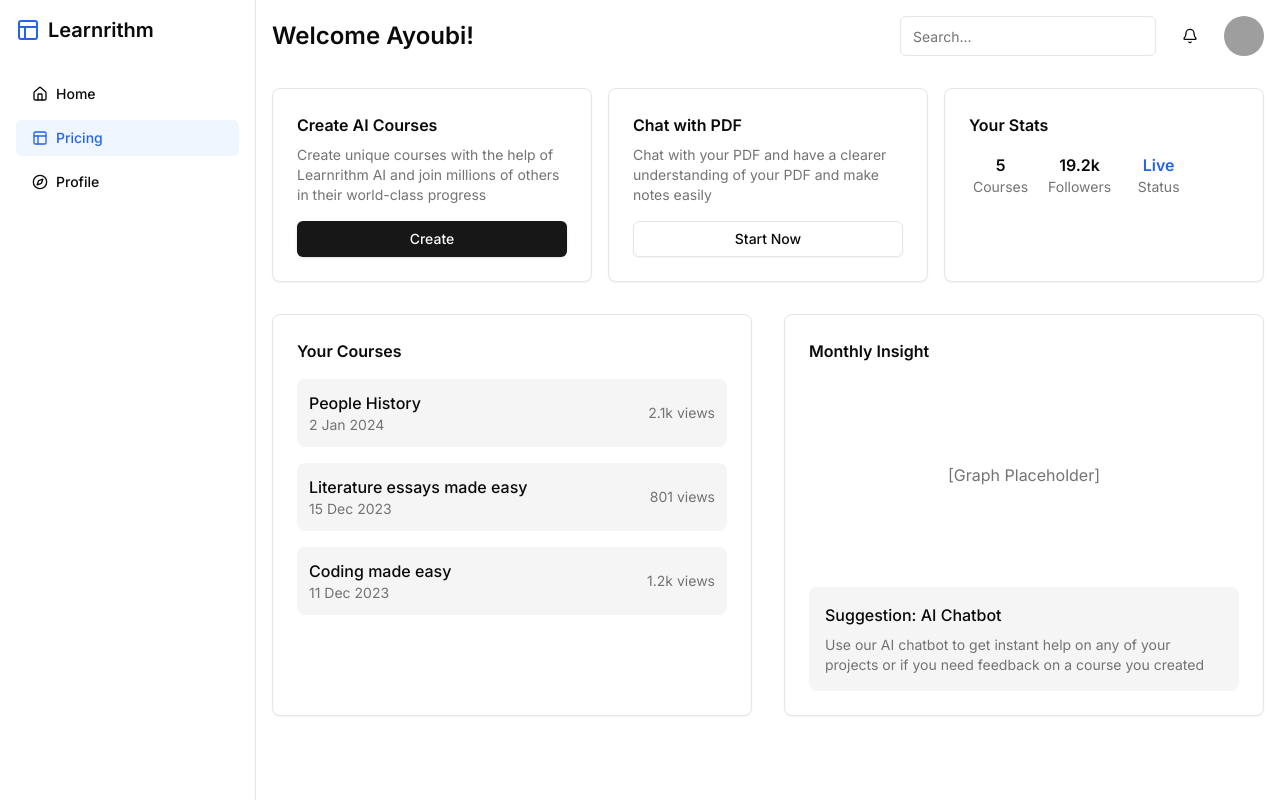
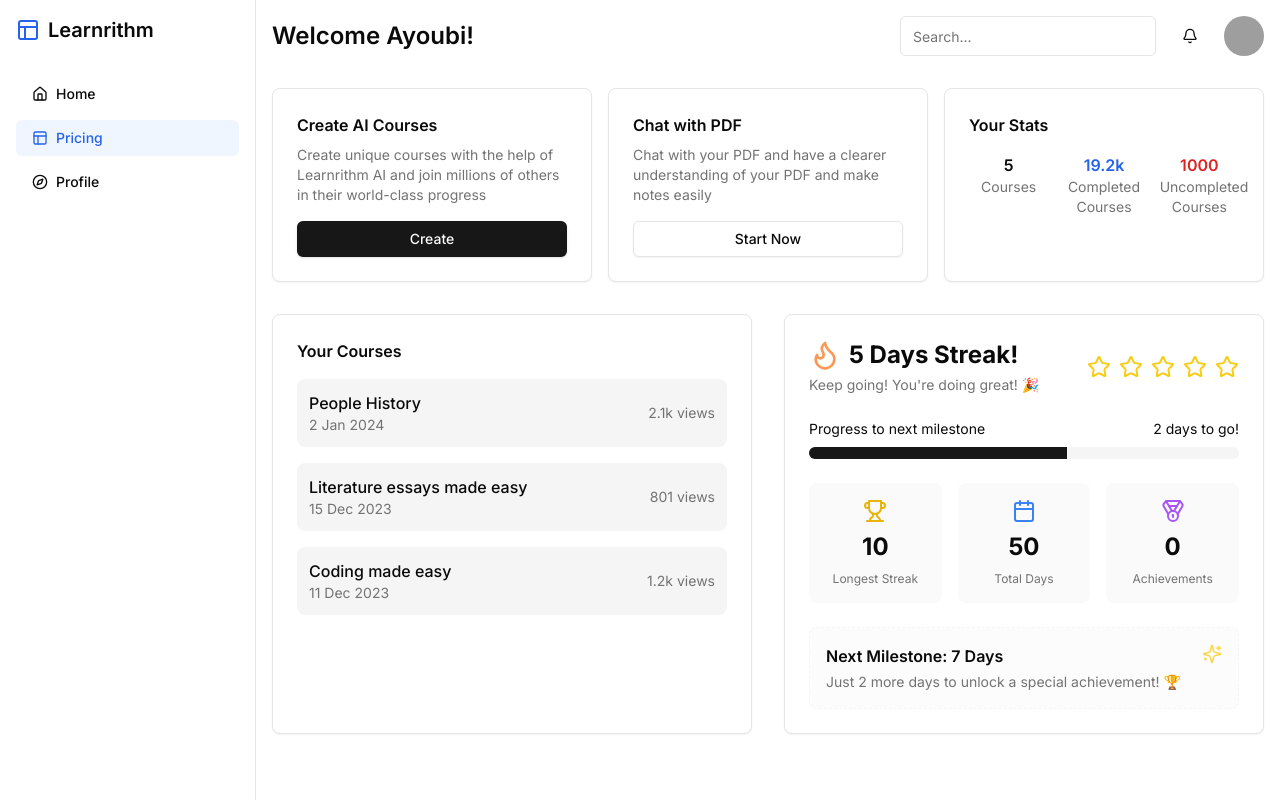
Before and after one commit to learnrithmai/Learnrithm-Ai-Teacher-frontend, a Next.js app: page /dashboard in a window 1280 px wide. Built offline with nearby package versions, Linux system fonts and the light colour scheme; grey boxes are pictures that could not be loaded.

Commit message:
feat: add StreakCard component and integrate it into the dashboard; remove Monthly Insight section

```diff
--- a/src/app/dashboard/page.tsx
+++ b/src/app/dashboard/page.tsx
@@ -6,6 +6,7 @@ import { Button } from "@/components/ui/button";
 import { Card } from "@/components/ui/card";
 import { Input } from "@/components/ui/input";
 import { Sheet, SheetContent, SheetTrigger, SheetHeader, SheetTitle } from "@/components/ui/sheet";
+import { StreakCard } from "@/components/streak-card";
 
 export default function Dashboard() {
   return (
@@ -43,12 +44,6 @@ export default function Dashboard() {
                   <Button variant="ghost" className="w-full justify-start gap-2">
                     <Compass className="h-5 w-5" /> Profile
                   </Button>
-                  {/* <Button variant="ghost" className="w-full justify-start gap-2">
-                    <Info className="h-5 w-5" /> About us
-                  </Button>
-                  <Button variant="ghost" className="w-full justify-start gap-2">
-                    <Settings className="h-5 w-5" /> Settings
-                  </Button> */}
                 </nav>
               </>
             </SheetContent>
@@ -62,7 +57,6 @@ export default function Dashboard() {
           <Layout className="h-6 w-6 text-blue-600" />
           <span className="font-semibold text-xl">Learnrithm</span>
         </div>
-
         <nav className="space-y-2">
           <Button variant="ghost" className="w-full justify-start gap-2">
             <Home className="h-5 w-5" /> Home
@@ -73,12 +67,6 @@ export default function Dashboard() {
           <Button variant="ghost" className="w-full justify-start gap-2">
             <Compass className="h-5 w-5" /> Profile
           </Button>
-          {/* <Button variant="ghost" className="w-full justify-start gap-2">
-            <Info className="h-5 w-5" /> About us
-          </Button>
-          <Button variant="ghost" className="w-full justify-start gap-2">
-            <Settings className="h-5 w-5" /> Settings
-          </Button> */}
         </nav>
       </aside>
 
@@ -139,12 +127,12 @@ export default function Dashboard() {
                     <div className="text-sm text-muted-foreground">Courses</div>
                   </div>
                   <div className="text-center">
-                    <div className="font-semibold">19.2k</div>
-                    <div className="text-sm text-muted-foreground">Followers</div>
+                    <div className="font-semibold text-blue-600">19.2k</div>
+                    <div className="text-sm text-muted-foreground">Completed Courses</div>
                   </div>
                   <div className="text-center">
-                    <div className="font-semibold text-blue-600">Live</div>
-                    <div className="text-sm text-muted-foreground">Status</div>
+                    <div className="font-semibold text-red-600">1000</div>
+                    <div className="text-sm text-muted-foreground">Uncompleted Courses</div>
                   </div>
                 </div>
               </div>
@@ -174,19 +162,13 @@ export default function Dashboard() {
             </div>
           </Card>
 
-          {/* Monthly Insight */}
-          <Card className="p-6">
-            <h3 className="font-semibold mb-4">Monthly Insight</h3>
-            <div className="h-48 flex items-center justify-center text-muted-foreground">
-              [Graph Placeholder]
-            </div>
-            <div className="mt-4 p-4 bg-secondary rounded-lg">
-              <h4 className="font-medium mb-2">Suggestion: AI Chatbot</h4>
-              <p className="text-sm text-muted-foreground">
-                Use our AI chatbot to get instant help on any of your projects or if you need feedback on a course you created
-              </p>
-            </div>
-          </Card>
+          {/* Replaced Monthly Insight with StreakCard */}
+          <StreakCard
+            currentStreak={5}
+            longestStreak={10}
+            totalDays={50}
+            progress={60}
+          />
         </div>
 
       </main>
--- /dev/null
+++ b/src/components/streak-card.tsx
@@ -0,0 +1,138 @@
+'use client';
+
+import { useEffect, useState } from 'react';
+import { Card } from './ui/card';
+import { Progress } from './ui/progress';
+import {
+  Trophy,
+  Flame,
+  Calendar,
+  Star,
+  Sparkles,
+  Medal,
+  PartyPopper
+} from 'lucide-react';
+import { cn } from '@/lib/utils';
+
+interface StreakCardProps {
+  currentStreak: number;
+  longestStreak: number;
+  totalDays: number;
+  progress: number;
+}
+
+export function StreakCard({
+  currentStreak,
+  longestStreak,
+  totalDays,
+  progress,
+}: StreakCardProps) {
+  const [showCelebration, setShowCelebration] = useState(false);
+  const [isHovering, setIsHovering] = useState(false);
+
+  // Milestone thresholds
+  const milestones = [7, 14, 30, 60, 90];
+  const currentMilestone = milestones.findIndex(m => currentStreak < m);
+  const nextMilestone = milestones[currentMilestone];
+  const daysToNextMilestone = nextMilestone - currentStreak;
+
+  useEffect(() => {
+    if (currentStreak > 0 && currentStreak % 5 === 0) {
+      setShowCelebration(true);
+      setTimeout(() => setShowCelebration(false), 3000);
+    }
+  }, [currentStreak]);
+
+  return (
+    <Card
+      className={cn(
+        'relative overflow-hidden transition-all duration-300',
+        isHovering && 'transform scale-[1.02]'
+      )}
+      onMouseEnter={() => setIsHovering(true)}
+      onMouseLeave={() => setIsHovering(false)}
+    >
+      {/* Celebration Animation */}
+      {showCelebration && (
+        <div className="absolute inset-0 pointer-events-none">
+          <div className="absolute top-0 left-1/2 -translate-x-1/2">
+            <PartyPopper className="w-12 h-12 text-yellow-400 animate-bounce" />
+          </div>
+          <div className="absolute inset-0 animate-pulse bg-gradient-to-r from-yellow-500/20 via-orange-500/20 to-red-500/20" />
+        </div>
+      )}
+
+      <div className="p-6 space-y-6">
+        {/* Current Streak Section */}
+        <div className="flex items-center justify-between">
+          <div className="space-y-1">
+            <h2 className="text-2xl font-bold flex items-center gap-2">
+              <Flame className={cn(
+                "w-8 h-8 transition-all duration-300",
+                currentStreak > 0 ? "text-orange-500 animate-pulse" : "text-gray-400"
+              )} />
+              {currentStreak} Day{currentStreak !== 1 ? 's' : ''} Streak!
+            </h2>
+            <p className="text-sm text-muted-foreground">
+              Keep going! You're doing great! 🎉
+            </p>
+          </div>
+          <div className="flex gap-2">
+            {[...Array(Math.min(currentStreak, 5))].map((_, i) => (
+              <Star
+                key={i}
+                className="w-6 h-6 text-yellow-400 animate-[wiggle_1s_ease-in-out_infinite]"
+                style={{ animationDelay: `${i * 0.2}s` }}
+              />
+            ))}
+          </div>
+        </div>
+
+        {/* Progress Bar */}
+        <div className="space-y-2">
+          <div className="flex justify-between text-sm">
+            <span>Progress to next milestone</span>
+            <span>{daysToNextMilestone} days to go!</span>
+          </div>
+          <Progress
+            value={progress}
+            className="h-3 bg-secondary"
+          >
+            <div
+              className="h-full bg-gradient-to-r from-orange-500 to-yellow-400 transition-all duration-500"
+              style={{ width: `${progress}%` }}
+            />
+          </Progress>
+        </div>
+
+        {/* Stats Grid */}
+        <div className="grid grid-cols-3 gap-4">
+          <div className="space-y-2 text-center p-4 bg-secondary/50 rounded-lg transition-colors hover:bg-secondary">
+            <Trophy className="w-6 h-6 mx-auto text-yellow-500" />
+            <div className="text-2xl font-bold">{longestStreak}</div>
+            <div className="text-xs text-muted-foreground">Longest Streak</div>
+          </div>
+          <div className="space-y-2 text-center p-4 bg-secondary/50 rounded-lg transition-colors hover:bg-secondary">
+            <Calendar className="w-6 h-6 mx-auto text-blue-500" />
+            <div className="text-2xl font-bold">{totalDays}</div>
+            <div className="text-xs text-muted-foreground">Total Days</div>
+          </div>
+          <div className="space-y-2 text-center p-4 bg-secondary/50 rounded-lg transition-colors hover:bg-secondary">
+            <Medal className="w-6 h-6 mx-auto text-purple-500" />
+            <div className="text-2xl font-bold">{currentMilestone}</div>
+            <div className="text-xs text-muted-foreground">Achievements</div>
+          </div>
+        </div>
+
+        {/* Milestone Preview */}
+        <div className="relative p-4 bg-secondary/30 rounded-lg border border-dashed border-secondary">
+          <Sparkles className="absolute right-4 top-4 w-5 h-5 text-yellow-400 animate-pulse" />
+          <h3 className="font-semibold">Next Milestone: {nextMilestone} Days</h3>
+          <p className="text-sm text-muted-foreground mt-1">
+            Just {daysToNextMilestone} more days to unlock a special achievement! 🏆
+          </p>
+        </div>
+      </div>
+    </Card>
+  );
+}
```
